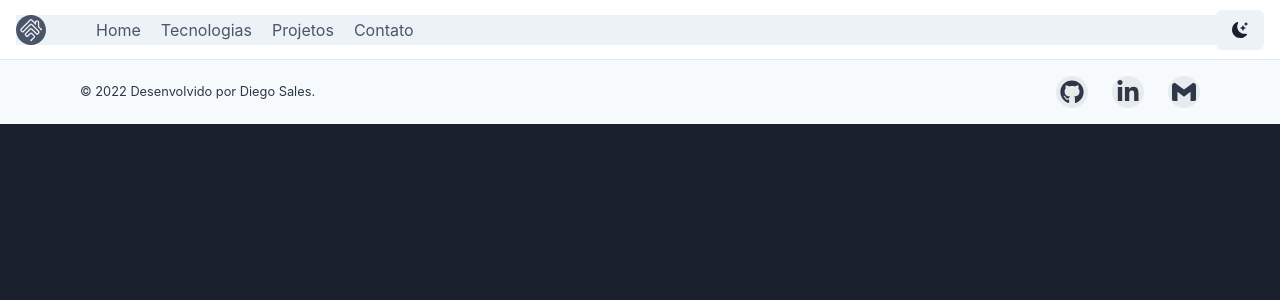
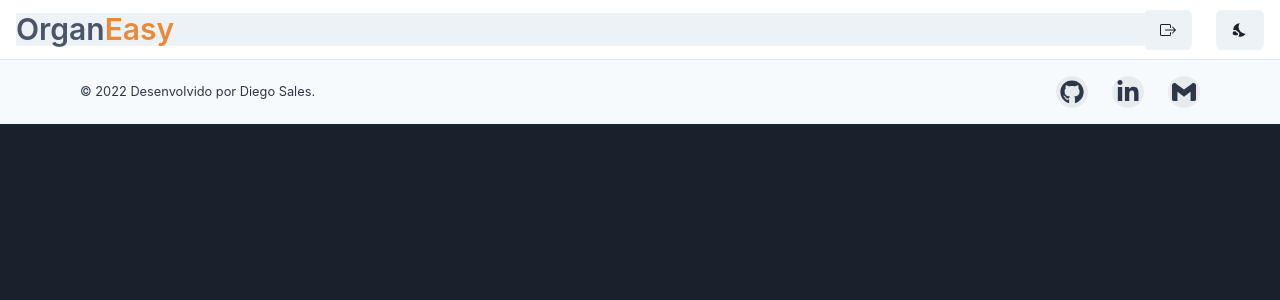
Before and after one commit to diegosales30/organ-easy, a React (Create React App) app: page /home in a window 1280 px wide. Shown: the top 300 px of the page. Built offline with nearby package versions, Linux system fonts and the light colour scheme.

Commit message:
criando e editando o header com nightMode

```diff
--- a/src/components/Header/index.jsx
+++ b/src/components/Header/index.jsx
@@ -1,22 +1,18 @@
 import {
   Box,
+  Button,
   Flex,
-  IconButton,
+  Heading,
   Stack,
-  Collapse,
+  Text,
   useColorModeValue,
-  useDisclosure,
-  ListItem,
-  UnorderedList,
 } from "@chakra-ui/react";
-import { HamburgerIcon, CloseIcon } from "@chakra-ui/icons";
+
 import NightMode from "../nightMode";
-import { SiHomebridge } from "react-icons/si";
+import { BsBoxArrowRight } from "react-icons/bs";
 import { useNavigate } from "react-router-dom";
 
 const Header = () => {
-  const { isOpen, onToggle } = useDisclosure();
-
   const navigate = useNavigate();
 
   const handleNavigation = (path) => {
@@ -37,70 +33,21 @@ const Header = () => {
         align={"center"}
       >
         <Flex
-          flex={{ base: 1, md: "auto" }}
-          ml={{ base: -2 }}
-          display={{ base: "flex", md: "none" }}
-        >
-          <IconButton
-            onClick={onToggle}
-            icon={
-              isOpen ? <CloseIcon w={3} h={3} /> : <HamburgerIcon w={5} h={5} />
-            }
-            variant={"ghost"}
-            aria-label={"Toggle Navigation"}
-          />
-        </Flex>
-        <Flex
           flex={{ base: 1 }}
-          justify={{ base: "center", md: "start" }}
+          justify={{ base: "start", md: "start" }}
           bg={useColorModeValue("gray.100", "gray.800")}
         >
-          <SiHomebridge
-            size={30}
-            cursor={"pointer"}
-            onClick={() => handleNavigation("/home")}
-          />
-          <Flex>
-            <UnorderedList
-              display={{ base: "none", md: "flex" }}
-              ml={10}
-              alignItems={"center"}
-              listStyleType={"none"}
-            >
-              <ListItem
-                onClick={() => handleNavigation("/home")}
-                cursor={"pointer"}
-                _hover={{ color: "#e3386a" }}
-                marginLeft={"10px"}
-              >
-                Home
-              </ListItem>
-              <ListItem
-                onClick={() => handleNavigation("/tecnologias")}
-                cursor={"pointer"}
-                marginLeft={"20px"}
-                _hover={{ color: "#e3386a" }}
-              >
-                Tecnologias
-              </ListItem>
-              <ListItem
-                onClick={() => handleNavigation("/projetos")}
-                cursor={"pointer"}
-                marginLeft={"20px"}
-                _hover={{ color: "#e3386a" }}
-              >
-                Projetos
-              </ListItem>
-              <ListItem
-                onClick={() => handleNavigation("/contato")}
-                cursor={"pointer"}
-                marginLeft={"20px"}
-                _hover={{ color: "#e3386a" }}
-              >
-                Contato
-              </ListItem>
-            </UnorderedList>
-          </Flex>
+          <Heading
+            bg={useColorModeValue("gray.100", "gray.800")}
+            fontWeight={600}
+            fontSize={{ base: "1xl", sm: "2xl", md: "3xl" }}
+            lineHeight={"110%"}
+          >
+            Organ
+            <Text as={"span"} color={"orange.400"}>
+              Easy
+            </Text>
+          </Heading>
         </Flex>
 
         <Stack
@@ -109,58 +56,18 @@ const Header = () => {
           direction={"row"}
           spacing={6}
         >
+          <Button
+            aria-label="Toggle Color Mode"
+            _focus={{ boxShadow: "none" }}
+            w="fit-content"
+            onClick={() => handleNavigation("/")}
+          >
+            <BsBoxArrowRight />
+          </Button>
+
           <NightMode />
         </Stack>
       </Flex>
-
-      <Collapse in={isOpen} animateOpacity>
-        <Flex>
-          <UnorderedList
-            position={"absolute"}
-            padding={0}
-            margin={0}
-            top={61}
-            //left={-5}
-            bg={useColorModeValue("white", "gray.800")}
-            p={5}
-            display={{ md: "none" }}
-            listStyleType={"none"}
-          >
-            <ListItem
-              onClick={() => handleNavigation("/home")}
-              marginTop={"0px"}
-              cursor={"pointer"}
-              _hover={{ color: "#e3386a" }}
-            >
-              Home
-            </ListItem>
-            <ListItem
-              onClick={() => handleNavigation("/tecnologias")}
-              marginTop={"10px"}
-              cursor={"pointer"}
-              _hover={{ color: "#e3386a" }}
-            >
-              Tecnologias
-            </ListItem>
-            <ListItem
-              onClick={() => handleNavigation("/projetos")}
-              marginTop={"10px"}
-              cursor={"pointer"}
-              _hover={{ color: "#e3386a" }}
-            >
-              Projetos
-            </ListItem>
-            <ListItem
-              onClick={() => handleNavigation("/contato")}
-              marginTop={"10px"}
-              cursor={"pointer"}
-              _hover={{ color: "#e3386a" }}
-            >
-              Contato
-            </ListItem>
-          </UnorderedList>
-        </Flex>
-      </Collapse>
     </Box>
   );
 };
--- a/src/components/nightMode/index.jsx
+++ b/src/components/nightMode/index.jsx
@@ -1,13 +1,10 @@
 import { Button, Flex, useColorMode } from "@chakra-ui/react";
-import { BsSun, BsMoonStarsFill } from "react-icons/bs";
+
+import { MdNightsStay, MdOutlineWbSunny } from "react-icons/md";
 
 const NightMode = (ButtonProps) => {
   const { colorMode, toggleColorMode } = useColorMode();
   return (
-    /**
-     * Ideally, only the button component should be used (without Flex).
-     * Props compatible with <Button /> are supported.
-     */
     <Flex justifyContent="center" alignItems="top">
       <Button
         aria-label="Toggle Color Mode"
@@ -15,7 +12,7 @@ const NightMode = (ButtonProps) => {
         _focus={{ boxShadow: "none" }}
         w="fit-content"
       >
-        {colorMode === "light" ? <BsMoonStarsFill /> : <BsSun />}
+        {colorMode === "light" ? <MdNightsStay /> : <MdOutlineWbSunny />}
       </Button>
     </Flex>
   );
```
